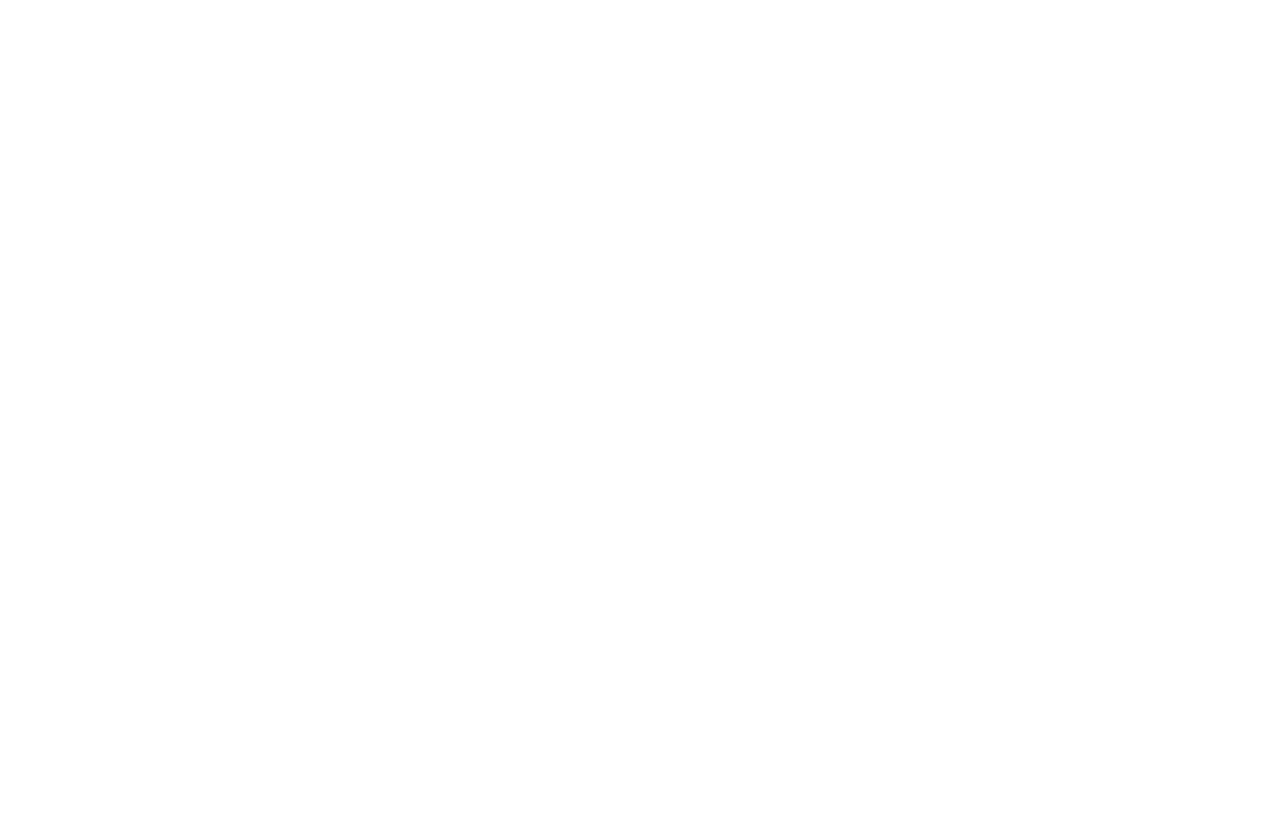
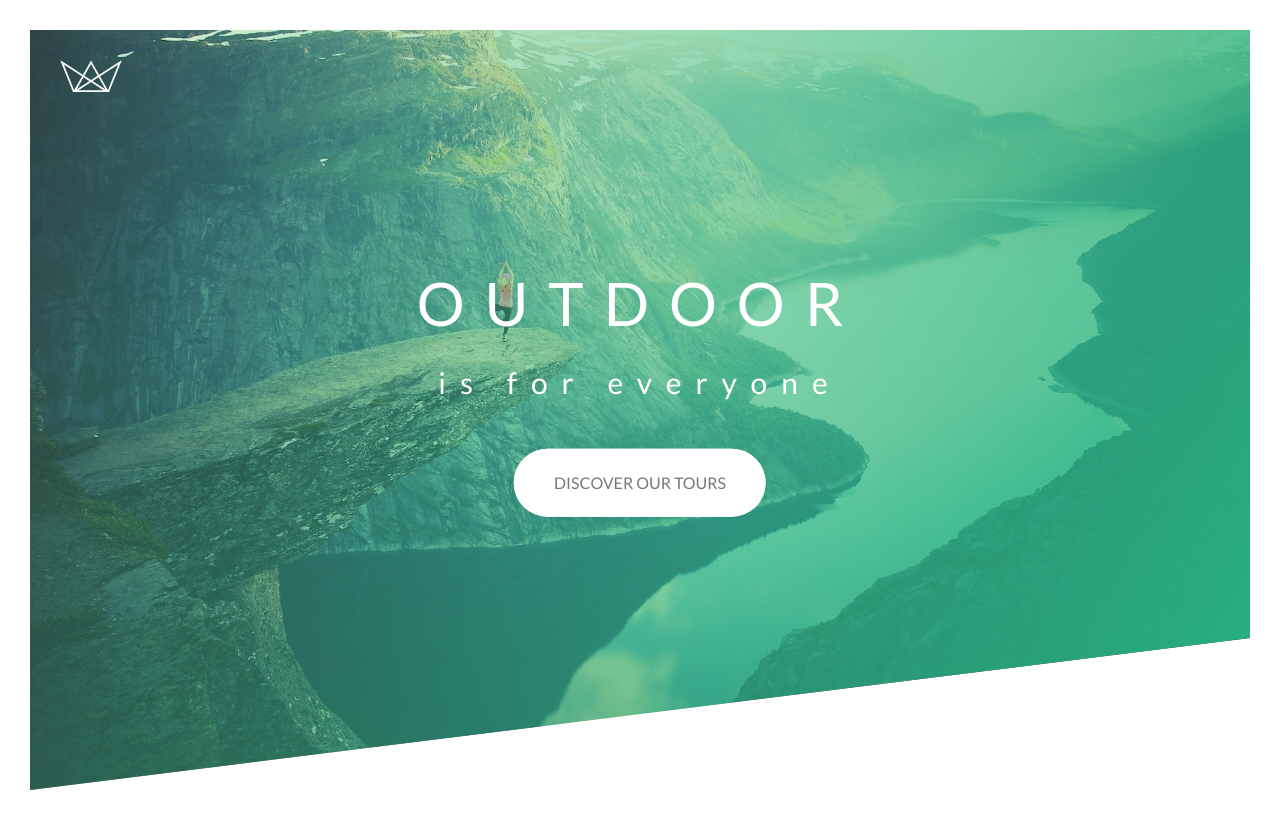
Before and after one commit to lkarpik/asdvanced_CSS, a plain HTML site: page Natours/starter/index.html in a window 1280 px wide. Drawn offline with Linux system fonts and the light colour scheme; files that its build step writes are made by us from their sources.

Commit message:
Header section

```diff
--- a/Natours/starter/css/style.css
+++ b/Natours/starter/css/style.css
@@ -6,3 +6,171 @@ Medium green: #55c57a
 Dark green: #28b485
 
 */
+
+*,
+*::after,
+*::before {
+    margin: 0;
+    padding: 0;
+    box-sizing: inherit;
+}
+
+body {
+    box-sizing: border-box;
+    font-size: 18px;
+    line-height: 1.75;
+    font-family: "Lato", sans-serif;
+    padding: 30px;
+}
+
+.header {
+    height: 95vh;
+    background-image: linear-gradient(120deg, rgba(126, 213, 111, 0.2), #28b485), url(../img/hero.jpg);
+    background-position: top;
+    background-size: cover;
+    clip-path: polygon(0 0, 100% 0, 100% 80%, 0 100%);
+    position: relative;
+}
+
+.header__logo-box {
+    position: absolute;
+    top: 30px;
+    left: 30px;
+}
+
+.header__logo {
+    height: 32px;
+}
+
+.header__text-box {
+    position: absolute;
+    top: 50%;
+    left: 50%;
+    transform: translate(-50%, -60%);
+    /* width: 75%; */
+    text-align: center;
+}
+
+.heading-primary {
+    color: #fff;
+    margin-bottom: 40px;
+}
+
+.heading-primary--main {
+    display: block;
+    text-transform: uppercase;
+    font-size: 60px;
+    font-weight: 400;
+    letter-spacing: 20px;
+    animation: moveInLeft 1s ease-in-out;
+    animation-fill-mode: backwards;
+}
+
+.heading-primary--sub {
+    display: block;
+    font-size: 30px;
+    font-weight: 400;
+    letter-spacing: 14px;
+    animation: moveInRight 1s ease-in-out;
+    animation-fill-mode: backwards;
+}
+
+.btn,
+.btn:link,
+.btn:visited {
+    display: inline-block;
+    text-decoration: none;
+    text-transform: uppercase;
+    border-radius: 100px;
+    padding: 20px 40px;
+    font-size: 16px;
+    position: relative;
+    cursor: pointer;
+    transition: all 0.2s;
+    animation: moveInDown 1s 1s ease-out;
+    animation-fill-mode: backwards;
+
+}
+
+.btn:hover {
+    transform: translateY(-3px);
+    box-shadow: 0 10px 20px rgba(0, 0, 0, 0.4);
+}
+
+.btn:hover::after {
+    opacity: 0;
+    transform: scaleX(1.2) scaleY(1.2);
+}
+
+.btn:active {
+    transform: translateY(-1px);
+    box-shadow: 0 5px 10px rgba(0, 0, 0, 0.4);
+}
+
+.btn::after {
+    content: "";
+    height: 100%;
+    width: 100%;
+    display: inline-block;
+    position: absolute;
+    top: 0;
+    left: 0;
+    z-index: -1;
+    border-radius: 100px;
+    transition: all 0.4s;
+}
+
+.btn-white {
+    background-color: #fff;
+    color: #777;
+}
+
+.btn-white::after {
+    background-color: #fff;
+}
+
+@keyframes moveInLeft {
+    0% {
+        opacity: 0;
+        transform: translateX(-30%);
+    }
+
+    80% {
+        opacity: 1;
+        transform: translateX(5%);
+    }
+
+    100% {
+        opacity: 1;
+        transform: translateX(0);
+    }
+}
+
+@keyframes moveInRight {
+    0% {
+        opacity: 0;
+        transform: translateX(30%);
+    }
+
+    80% {
+        opacity: 1;
+        transform: translateX(-5%);
+    }
+
+    100% {
+        opacity: 1;
+        transform: translateX(0);
+    }
+}
+
+@keyframes moveInDown {
+    0% {
+        opacity: 0;
+        transform: translateY(30%);
+    }
+
+    100% {
+        opacity: 1;
+        transform: translateY(0);
+    }
+}
--- a/Natours/starter/index.html
+++ b/Natours/starter/index.html
@@ -1,19 +1,36 @@
 <!DOCTYPE html>
 <html lang="en">
+
 <head>
     <meta charset="UTF-8">
     <meta name="viewport" content="width=device-width, initial-scale=1.0">
 
     <link href="https://fonts.googleapis.com/css?family=Lato:100,300,400,700,900" rel="stylesheet">
 
-        <link rel="stylesheet" href="css/icon-font.css">
+    <!-- <link rel="stylesheet" href="css/icon-font.css"> -->
     <link rel="stylesheet" href="css/style.css">
     <link rel="shortcut icon" type="image/png" href="img/favicon.png">
 
     <title>Natours | Exciting tours for adventurous people</title>
 </head>
+
 <body>
+    <header class="header">
+        <div class="header__logo-box">
+            <img class="header__logo" src="./img/logo-white.png" alt="logo">
+        </div>
+        <div class="header__text-box">
+            <h1 class="heading-primary">
+                <span class="heading-primary--main">
+                    Outdoor
+                </span>
+                <span class="heading-primary--sub">
+                    is for everyone
+                </span>
+            </h1>
+            <a href="#" class="btn btn-white">Discover our tours</a>
+        </div>
+    </header>
+</body>
 
-
-    </body>
 </html>
```
Lines whose indentation alone changed are shown as unchanged.
